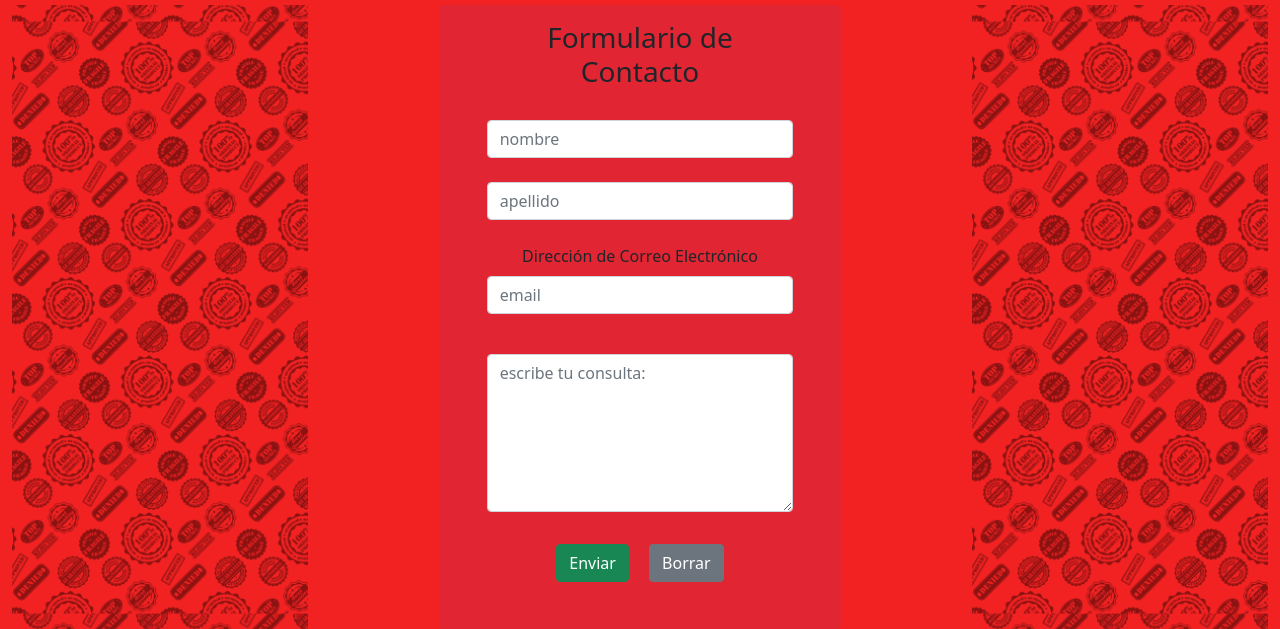
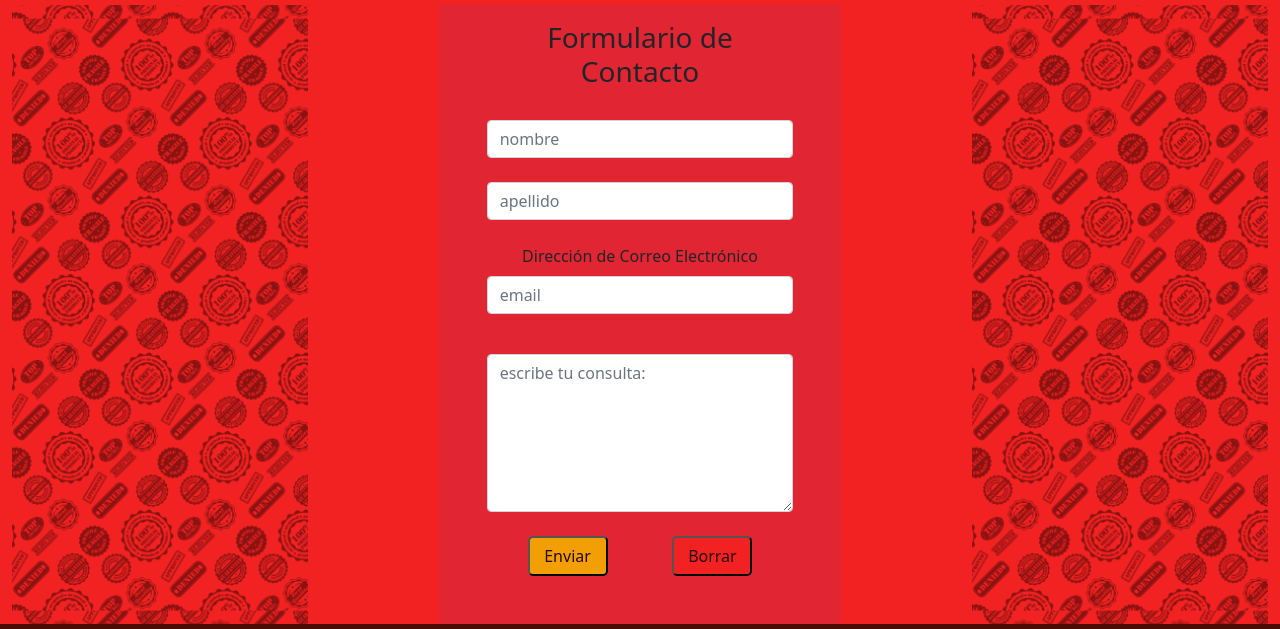
Before and after one commit to AndresChiassoni/sellosGoma, a website: page pages/contact.html in a window 1280 px wide. Shown: the part 174-803 px from the top of the page. Drawn offline with nearby package versions, Linux system fonts and the light colour scheme.

Commit message:
uso de extend

```diff
--- a/pages/contact.html
+++ b/pages/contact.html
@@ -155,12 +155,14 @@
                   placeholder="escribe tu consulta:"
                 ></textarea>
               </div>
-              <button type="submit" class="btn btn-success mb-5 mt-4 me-2">
+              <div class="container d-flex justify-content-evenly mt-3 mb-5">
+              <button type="submit" class="boton--aceptar">
                 Enviar
               </button>
-              <button type="reset" class="btn btn-secondary mb-5 mt-4 ms-2">
+              <button type="reset" class="boton--borrar">
                 Borrar
               </button>
+            </div>
             </form>
           </div>
         </div>
--- /dev/null
+++ b/scss/_botones.scss
@@ -0,0 +1,25 @@
+.boton {
+  display: flex;
+  width: 80px;
+  height: 40px;
+  background-color: map-get($paleta, color-2);
+  text-align: center;
+  justify-content: center;
+  text-decoration: none;
+  align-items: center;
+  color: map-get($paleta, color-3);
+  border-radius: 5px;
+  font: $font-links;
+}
+
+.boton--aceptar {
+  @extend .boton;
+  background-color: map-get($paleta, color-2);
+  color: map-get($paleta, color-3);
+}
+
+.boton--borrar {
+  @extend .boton;
+  background-color: map-get($paleta, color-1);
+  color: map-get($paleta, color-3);
+}
--- a/scss/style.scss
+++ b/scss/style.scss
@@ -2,6 +2,8 @@
 @import "variables";
 @import "header";
 @import "footer";
+@import "botones";
+
 
 body {
   background-color:  map-get($paleta,color-1 );
@@ -10,10 +12,6 @@ body {
   grid-template-rows: auto auto 1fr auto; /*idem*/
 }
 
-// .bodyProd {
-  // background-color: $col-red;
-// }
-//
 /*---------------------------------------------------------------*/
 /*ESTILOS MOBILE*/
 /*---------------------------------------------------------------*/
```
Also changed, not shown: pages/products.html (+6 -6 lines), css/style.css, 1 other file.
